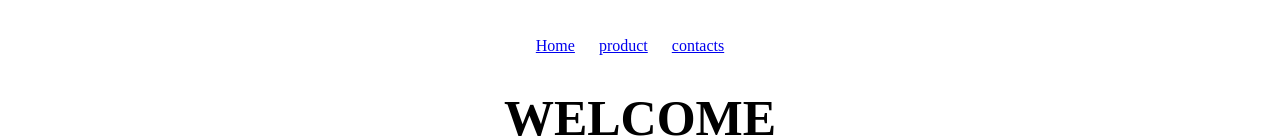
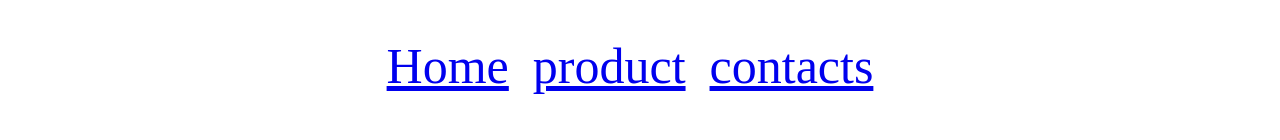
Before and after one commit to BLESSEDUJ/-wines, a plain HTML site: page index.html in a window 1280 px wide. Shown: the part 343-483 px from the top of the page. Drawn offline with Linux system fonts and the light colour scheme.

Commit message:
Add files via upload

```diff
--- a/index.html
+++ b/index.html
@@ -1,10 +1,11 @@
 
 <div style="text-align:center;margin-top: 40px;"><img src="IMAGE 9.png"></div>
 
+
 <div style="text-align:center;margin-top: 40px;">
-<a style="padding-right: 20px;"  href="index.html">Home</a>
-<a style="padding-right: 20px; " href="product.html">product</a>
-<a style="padding-right: 20px;  " href="contact.html">contacts</a>
+<a style="padding-right: 20px; font-size:50px;"  href="index.html">Home</a>
+<a style="padding-right: 20px; font-size:50px;" href="product.html">product</a>
+<a style="padding-right: 20px;  font-size:50px;" href="contact.html">contacts</a>
 </div>
 
 <h1 style="font-size:50px; text-align:center;">WELCOME<br>TO BLESSED UJ GLOBAL RESOURCES</h1>
```
Also changed, not shown: contact.html (+7 -4 lines), product.html (+7 -6 lines).
